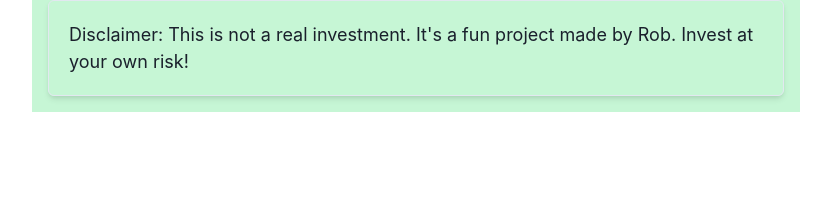
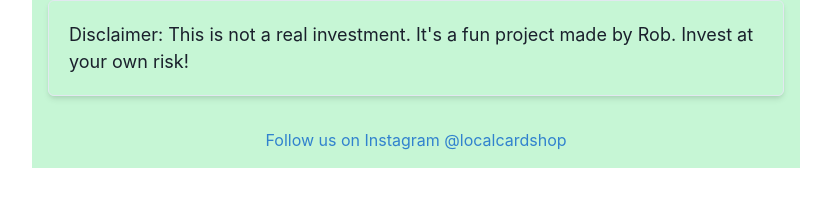
Before and after one commit to GPT-Engineer-App/big-rob-memecoin-website, a React (Vite) app: page / in a window 1280 px wide. Shown: the part 494-700 px from the top of the page, without its empty margins (224-1055 px from the left). Built offline with nearby package versions, Linux system fonts and the light colour scheme.

Commit message:
Added a link to the local card shop's Instagram on the Index page. This link is styled with Chakra UI's `Link` component and is colored blue for visibility.
Prompt: can you please add a link to localcardshop instagram

```diff
--- a/src/pages/Index.jsx
+++ b/src/pages/Index.jsx
@@ -1,5 +1,5 @@
 // Complete the Index page component for the Big Rob memecoin website
-import { Box, Text, Image, Container, Heading, VStack } from "@chakra-ui/react";
+import { Box, Text, Image, Container, Heading, VStack, Link } from "@chakra-ui/react";
 import { FaBitcoin } from "react-icons/fa";
 
 const Index = () => {
@@ -19,6 +19,9 @@ const Index = () => {
         <Box p={5} shadow="md" borderWidth="1px" borderRadius="md">
           <Text fontSize="lg">Disclaimer: This is not a real investment. It's a fun project made by Rob. Invest at your own risk!</Text>
         </Box>
+        <Link href="https://www.instagram.com/localcardshop" isExternal color="blue.500">
+          Follow us on Instagram @localcardshop
+        </Link>
       </VStack>
     </Container>
   );
```
